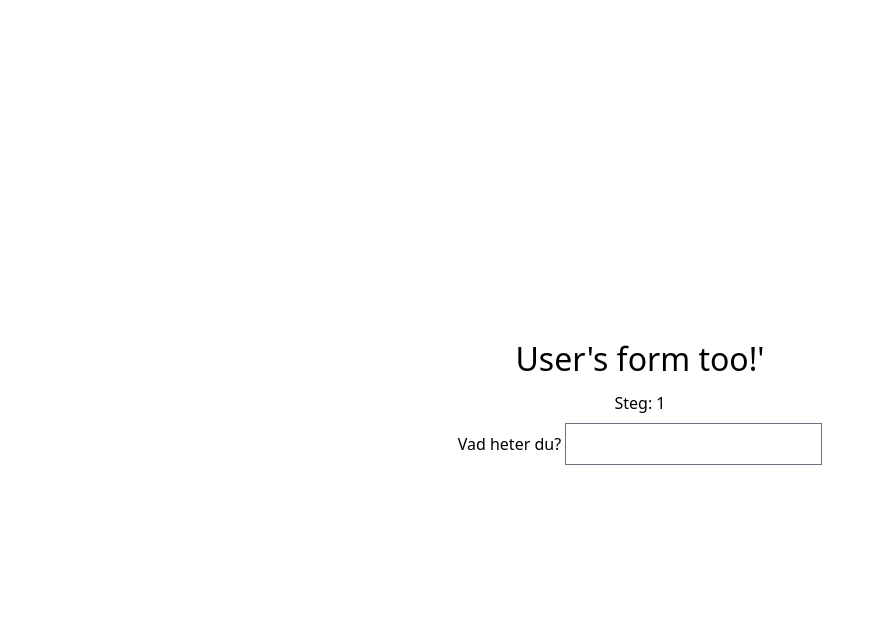
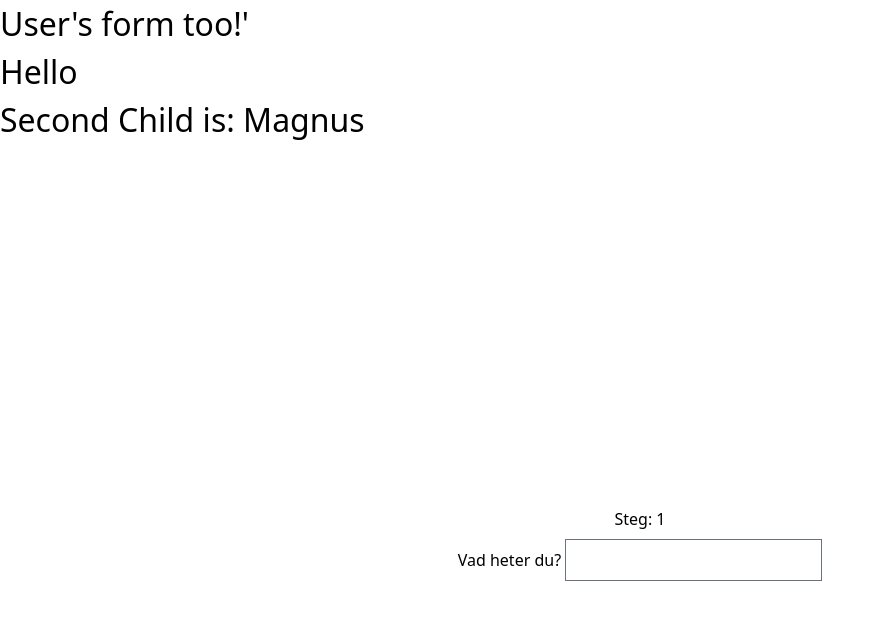
Before and after one commit to mrkarstrom/Svelte5, a SvelteKit app: page / in a window 1280 px wide. Shown: the top 620 px of the page, without its empty margins (0-884 px from the left). Built offline with nearby package versions, Linux system fonts and the light colour scheme.

Commit message:
Snippets

```diff
--- a/src/routes/+page.svelte
+++ b/src/routes/+page.svelte
@@ -10,8 +10,14 @@
 	});
 </script>
 
+<Header name={formState.name}>
+	<p>Hello</p>
+	{#snippet secondChild(name)}
+		<p>Second Child is: {name}</p>
+	{/snippet}
+</Header>
+
 <main class="w-screen min-h-screen flex flex-col items-center justify-center gap-2">
-	<Header name={formState.name}></Header>
 	<p>Steg: {formState.step + 1}</p>
 
 	{@render formStep({ question: 'Vad heter du?', id: 'name', type: 'text' })}
--- a/src/routes/Header.svelte
+++ b/src/routes/Header.svelte
@@ -1,8 +1,14 @@
 <script lang="ts">
+	import type { Snippet } from 'svelte';
+
 	let {
-		name = 'Magnus'
+		name,
+		children,
+		secondChild
 	}: {
 		name: string;
+		children: Snippet;
+		secondChild: Snippet;
 	} = $props();
 </script>
 
@@ -12,6 +18,10 @@
 	{/if}
 
 	<h2>{name ? name : 'User'}'s form too!'</h2>
+
+	{@render children()}
+
+	<h3>{@render secondChild('Magnus')}</h3>
 </div>
 
 <style>
```
